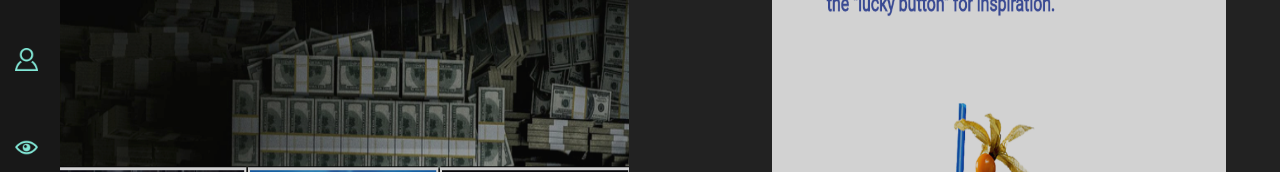
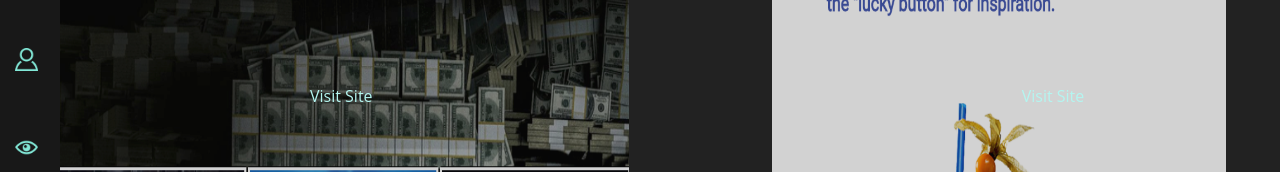
Before and after one commit to Viki-Robles/myportfolio, a React (Create React App) app: page /projects in a window 1280 px wide. Shown: the part 335-507 px from the top of the page. Built offline with nearby package versions, Linux system fonts and the light colour scheme.

Commit message:
add links of the projects

```diff
--- a/src/Projects/Projects.css
+++ b/src/Projects/Projects.css
@@ -57,21 +57,14 @@
     display: block;
   }
 
-  .projects-button {
-    display: block;
+
+  .projects-link a {
+    color:#b4f5f0;
     position: absolute;
     margin-left: 35vh;
-    margin-top: 50vh;
+    margin-top: -50vh;
     padding: 15px 30px;
-    background-color: transparent;
-    color: #b4f5f0;
-    font-size: 15px;
     font-weight: 400;
-    border-color: #b4f5f0;
-  }
-
-  .projects-button a {
-    color:#b4f5f0;
   }
 
   .projects-container .details p {
--- a/src/Projects/Projects.js
+++ b/src/Projects/Projects.js
@@ -1,7 +1,7 @@
 import React from "react";
 import "./Projects.css";
 
-export default function Projects({ picture, details }) {
+export default function Projects({ picture, details, link }) {
 
   return (
     <>
@@ -15,6 +15,9 @@ export default function Projects({ picture, details }) {
           <div className="details">
             <p data-aos="fade-right">{details}</p></div>
         </div>
+        <div className="projects-link">
+        <a href={link}>Visit Site</a>
+        </div>
       </div>
     </>
   );
--- a/src/Projects/ProjectsGallery.js
+++ b/src/Projects/ProjectsGallery.js
@@ -16,13 +16,13 @@ export default function ProjectsGallery() {
         <Menu />
         <div className="projects" data-aos="fade-in">
           {
-            getProjects().map(project => (
+            getProjects().map(({ picture, link, details, id }) => (
               <Projects
-                key={project.id}
-                id={project.id}
-                picture={project.picture}
-                link={project.link}
-                details={project.details}
+                key={id}
+                id={id}
+                picture={picture}
+                link={link}
+                details={details}
               />
             ))}
         </div>
```
